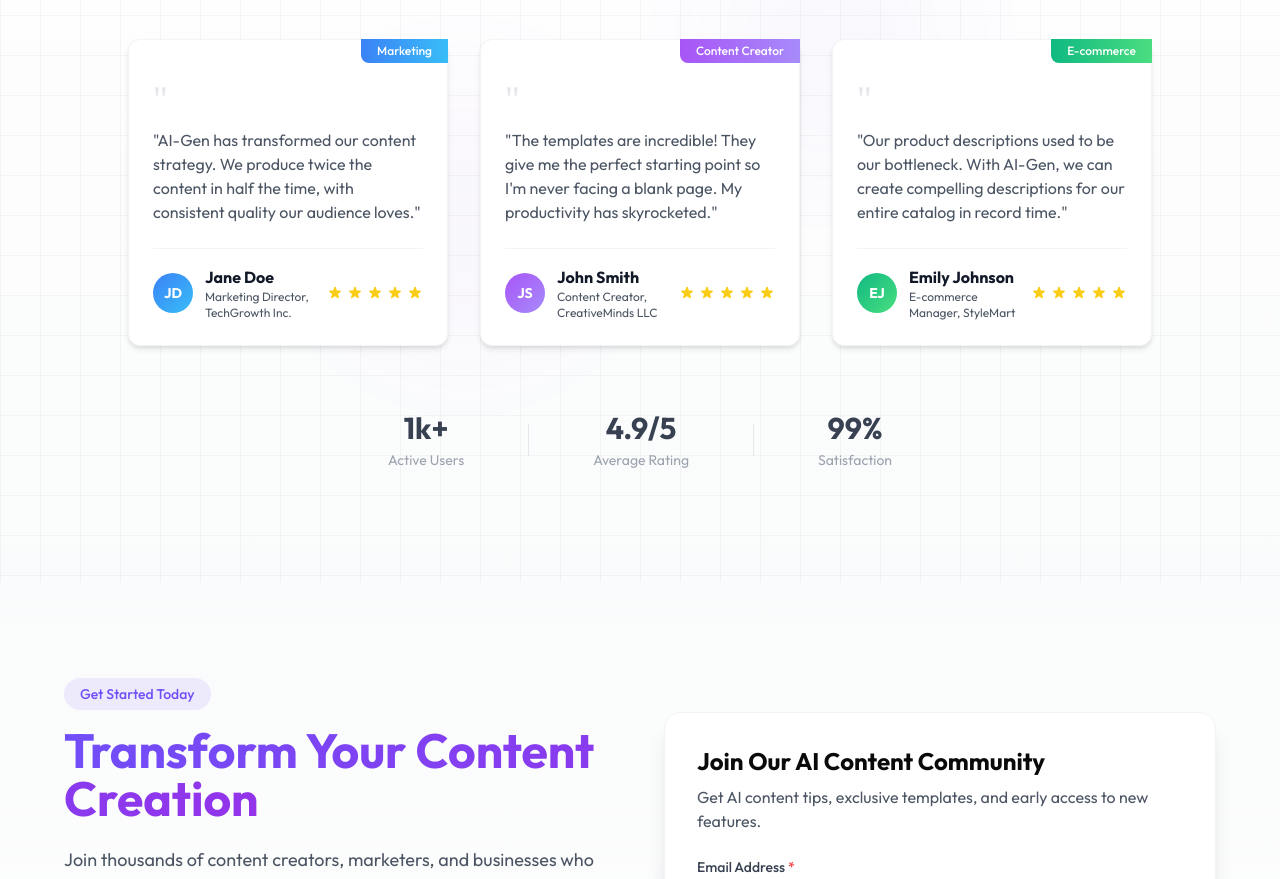
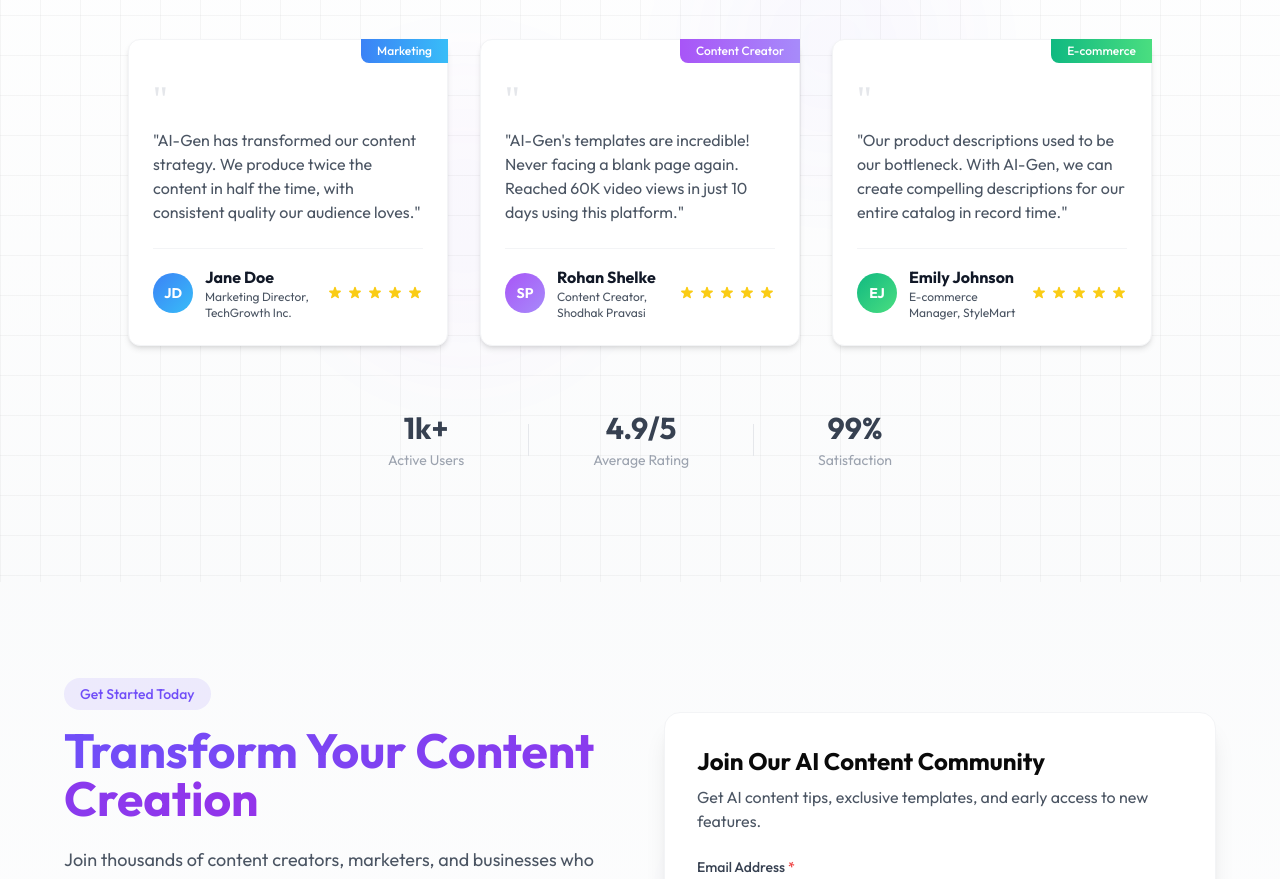
Before and after one commit to rohanrs09/ai-content-generator, a Next.js app: page / in a window 1280 px wide. Shown: the part 4600-5479 px from the top of the page. Built offline with nearby package versions, Linux system fonts and the light colour scheme; no server answers.

Commit message:
feat: update testimonial section with new quote and author; modify final section comment for clarity

```diff
--- a/app/page.tsx
+++ b/app/page.tsx
@@ -1350,12 +1350,12 @@ export default function Home() {
                 },
                 {
                   quote:
-                    "The templates are incredible! They give me the perfect starting point so I'm never facing a blank page. My productivity has skyrocketed.",
-                  name: "John Smith",
+                    "AI-Gen's templates are incredible! Never facing a blank page again. Reached 60K video views in just 10 days using this platform.",
+                  name: "Rohan Shelke",
                   role: "Content Creator",
-                  company: "CreativeMinds LLC",
-                  avatar: "JS",
-                  rating: 5,
+                  company: "Shodhak Pravasi",
+                  avatar: "SP",
+                  rating:5,
                   gradient: "from-purple-500 to-violet-400",
                   color: "purple",
                 },
@@ -1470,7 +1470,7 @@ export default function Home() {
           </div>
         </section>
 
-        {/* Final CTA Section - Streamlined Design */}
+        {/* Final Last Section - Streamlined Design */}
         <section className="py-24 relative overflow-hidden bg-gradient-to-b from-gray-50/80 to-white">
           {/* Simple background with blur effects - grid removed */}
           <div className="absolute inset-0 overflow-hidden pointer-events-none">
```
